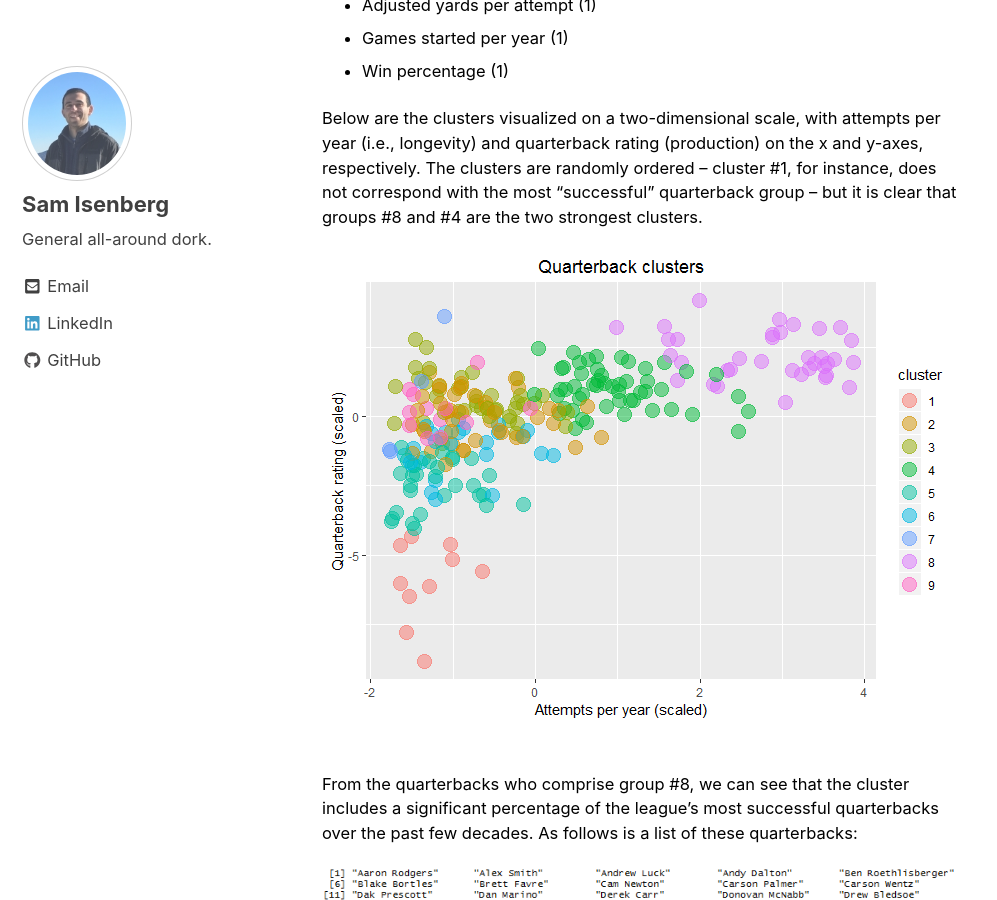
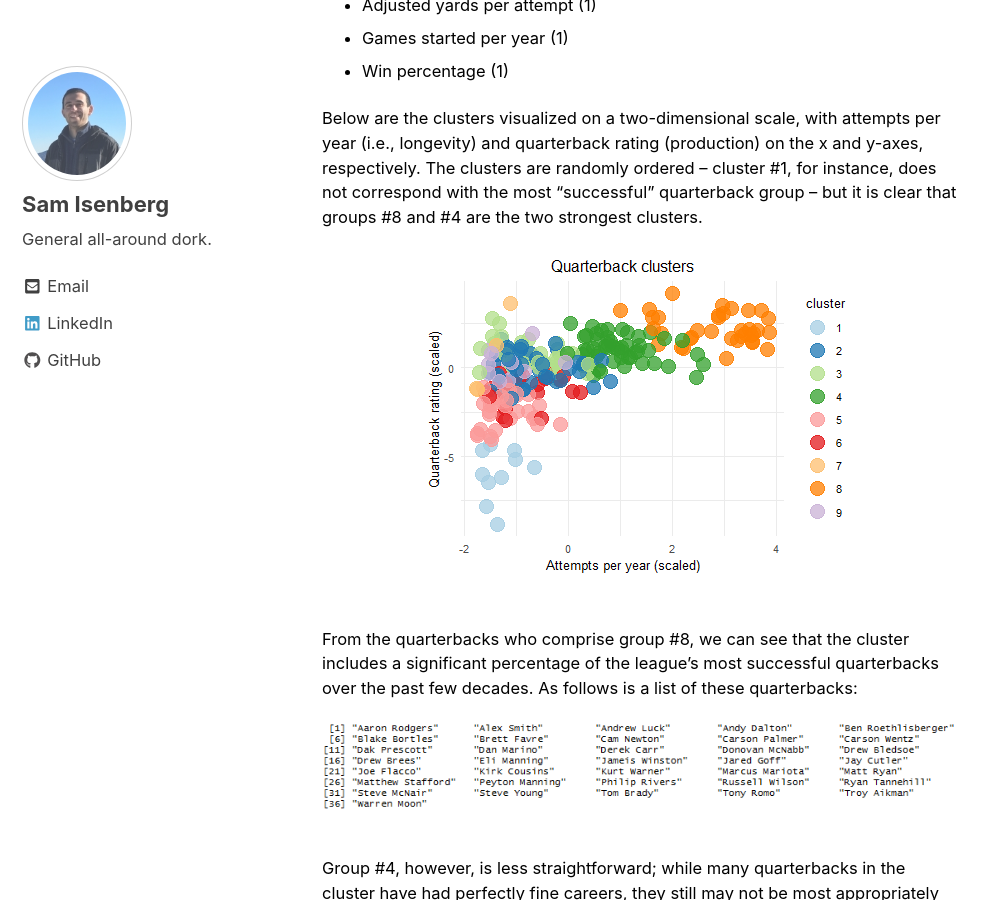
Before and after one commit to saisenberg/saisenberg.github.io, a Jekyll site: the page built from _posts/2018-09-03-nfl_qbs.md, in a window 1280 px wide and 900 px high, scrolled down 1587 px. Shown: the whole window, without its empty margins (0-997 px from the left). Built offline with Jekyll 4.4.1, drawn with Linux system fonts in a browser that asks for light colours; nearby versions of some CDN libraries.

Commit message:
See changelog 0.14

```diff
--- a/CHANGELOG (SI).txt
+++ b/CHANGELOG (SI).txt
@@ -1,4 +1,8 @@
 CHANGELOG
+
+0.14
+- updated quarterbacks folder name
+- updated clustering plot formatting
 
 0.13
 -updated link in qb post
--- a/_posts/2018-09-03-nfl_qbs.md
+++ b/_posts/2018-09-03-nfl_qbs.md
@@ -30,11 +30,11 @@ Ultimately, I settled on **nine** clusters on the following fields. Note that th
 
 Below are the clusters visualized on a two-dimensional scale, with attempts per year (i.e., longevity) and quarterback rating (production) on the x and y-axes, respectively. The clusters are randomly ordered – cluster #1, for instance, does not correspond with the most “successful" quarterback group – but it is clear that groups #8 and #4 are the two strongest clusters.
 
-<center><img src="{{ site.url }}{{ site.baseurl }}/images/nfl_qbs/fig1-qbclusters.png" alt="quarterback cluster scatterplot"></center><br>
+<center><img src="{{ site.url }}{{ site.baseurl }}/images/quarterbacks/fig1-qbclusters.png" alt="quarterback cluster scatterplot"></center><br>
 
 From the quarterbacks who comprise group #8, we can see that the cluster includes a significant percentage of the league’s most successful quarterbacks over the past few decades. As follows is a list of these quarterbacks:
 
-<center><img src="{{ site.url }}{{ site.baseurl }}/images/nfl_qbs/fig2-group8qbs.png" alt="most successful quarterbacks"></center><br>
+<center><img src="{{ site.url }}{{ site.baseurl }}/images/quarterbacks/fig2-group8qbs.png" alt="most successful quarterbacks"></center><br>
 
 Group #4, however, is less straightforward; while many quarterbacks in the cluster have had perfectly fine careers, they still may not be most appropriately categorized as “successful.” For instance, while classifying Tom Brady as a success is easy, doing the same for a quarterback like Sam Bradford, Mark Sanchez, or Matt Schaub – all group #4 quarterbacks with solid but unspectacular careers – is much more difficult. Cluster #4 also includes quarterbacks who, in my opinion, definitely *are* deserving of the “success” label (such as Randall Cunningham or Rich Gannon), as well as other players (including Jake Locker and Tim Couch) who clearly do *not* deserve the title.
 
@@ -59,11 +59,11 @@ Because the response variable was so imbalanced, with a 75/25 quarterback failur
 
 The random forest proved to be quite successful on the oversampled dataset, as the model predicted quarterback outcomes – both authentic and synthetic – with roughly 91% accuracy. Out of 360 total observations, 120 of which were created using *SMOTE*, less than thirty were misclassified. Below is the resulting confusion matrix:
 
-<center><img src="{{ site.url }}{{ site.baseurl }}/images/nfl_qbs/cm-training.png" alt="training confusion matrix"></center><br>
+<center><img src="{{ site.url }}{{ site.baseurl }}/images/quarterbacks/cm-training.png" alt="training confusion matrix"></center><br>
 
 We still, however, have to make sure the model is generalizable to data it has yet to see. Consequently, I excluded 24 quarterbacks from the original training dataset (i.e., the dataset *without* any synthetic observations), and used these quarterbacks to test the fitted random forest. Results are illustrated below:
 
-<center><img src="{{ site.url }}{{ site.baseurl }}/images/nfl_qbs/cm-test.png" alt="test confusion matrix 1"></center><br>
+<center><img src="{{ site.url }}{{ site.baseurl }}/images/quarterbacks/cm-test.png" alt="test confusion matrix 1"></center><br>
 
 The model was still fairly accurate on the test set! As shown above, 20 of the 24 quarterbacks, or 83%, were correctly predicted, which – while less than the 91% accuracy rate of the synthetic set – is still a strong result. (For those curious, the model accurately classified Dak Prescott, Steve McNair, Daunte Culpepper, and Carson Wentz as successes, incorrectly classified Ryan Fitzpatrick and Quincy Carter as successes, and incorrectly classified Joe Flacco and Drew Bledsoe as failures.) The 83% accuracy rate is also significantly higher than the 75% accuracy rate achievable simply by guessing “failure” for every quarterback.
 
@@ -76,17 +76,17 @@ Of the five features used to “grow” the random forest, we can also see which
 
 Perhaps the most important application of the model, however, is observing its response to quarterbacks drafted within the past couple of years. For notable quarterbacks taken in the 2017 and 2018 NFL drafts, I have collected the model’s predictions below, and, rather than simply listing binary success/failure predictions, have instead included all likelihood percentages of success. For purposes of a rough success/failure prediction, I have classified any quarterback with a success likelihood in excess of 55% as a success, any quarterback with a likelihood lower than 45% a failure, and any quarterback with a likelihood between the two as a “toss-up”.
 
-<center><img src="{{ site.url }}{{ site.baseurl }}/images/nfl_qbs/success-failure-tossup-1.png" alt="success likelihood chart 1"></center><br>
+<center><img src="{{ site.url }}{{ site.baseurl }}/images/quarterbacks/success-failure-tossup-1.png" alt="success likelihood chart 1"></center><br>
 
 Interestingly, these results largely appear to follow general consensus. Recent draftees Deshaun Watson, Sam Darnold, and Lamar Jackson are viewed as high-potential players, and players like Nathan Peterman and C.J. Beathard – both of whom already have some (rather dismal) professional experience – are seen as failures. Curiously, DeShone Kizer, who has also struggled in his brief NFL playing time, is projected as a quarterback more likely to succeed than to fail, and 2018 #1 draft pick Baker Mayfield was given the lowest success probability in the bunch – even lower than fourth and fifth-round picks Kyle Lauletta and Peterman, respectively. Also of note is Josh Allen and Mitch Trubisky, two other top picks in the 2018 draft class, both of whom were projected as toss-ups rather than successes.
 
 Before we celebrate a job well done, though, it is important to make sure that our 83% test accuracy was not purely achieved through chance. Re-fitting the model with different training and test datasets might result in different results; what happens when we change our *train_test_split* seed?
 
-<center><img src="{{ site.url }}{{ site.baseurl }}/images/nfl_qbs/cm-test-2.png" alt="test confusion matrix 2"></center><br>
+<center><img src="{{ site.url }}{{ site.baseurl }}/images/quarterbacks/cm-test-2.png" alt="test confusion matrix 2"></center><br>
 
 The results here are weaker than those of the initial test confusion matrix. Less than 67% of this test set’s quarterbacks were correctly predicted, which is below the “no knowledge” rate of 75%. However, the success likelihoods of the recently drafted quarterbacks were fairly stable – more so than the overall accuracy rate. Compare the first set of likelihood results to the second set; although a few quarterbacks’ percentage likelihoods had dramatic changes, virtually all quarterbacks who were originally projected as a strong success or failure keep those same projections:
 
-<center><img src="{{ site.url }}{{ site.baseurl }}/images/nfl_qbs/success-failure-tossup-2.png" alt="success likelihood chart 2"></center><br>
+<center><img src="{{ site.url }}{{ site.baseurl }}/images/quarterbacks/success-failure-tossup-2.png" alt="success likelihood chart 2"></center><br>
 
 Quarterbacks like Mayfield, Peterman, and Beathard, all of whom the model initially predicted to fail, are still projected to do so. Mayfield’s success likelihood increased by eleven percentage points, but he remains firmly in the “failure” category. Conversely, Watson and Sam Darnold still receive two of the highest success likelihoods, although both Kizer and Josh Rosen jump Darnold’s 73.7%.
 
@@ -94,25 +94,25 @@ The above chart, though, only reflects two random train/test splits, and some qu
 
 After ten thousand iterations of random forest training, testing, and predicting, we are left with a series of likelihood distributions – one for each recently drafted quarterback – that provide us with far more certainty regarding the success probabilities for each player. As follows are the mean success likelihoods for each quarterback:
 
-<center><img src="{{ site.url }}{{ site.baseurl }}/images/nfl_qbs/success-failure-tossup-10K.png" alt="success likelihood chart 10,000"></center><br>
+<center><img src="{{ site.url }}{{ site.baseurl }}/images/quarterbacks/success-failure-tossup-10K.png" alt="success likelihood chart 10,000"></center><br>
 
 Note that the quarterbacks’ mean projections are, for the most part, relatively close to their earlier success likelihoods. Deshaun Watson’s mean projection of 75%, for example, is only slightly different than his first two success likelihoods of 75.6% and 78.7%. Lamar Jackson and Cooper Rush, on the other hand, see mean success likelihoods – approximately 57% and 43%, respectively – that are significantly lower than their results from their first two iterations. Therefore, running the model ten thousand times, while time-consuming, was clearly worthwhile, as we would have otherwise come away with very different impressions of certain players.
 
 We can also plot the distributions of each quarterback’s ten thousand success likelihoods, all of which resemble normal distributions. Compare histograms of the distributions for C.J. Beathard and Mitch Trubisky below, both plotted using twenty-five bins on the x-axis:
 
-<center><img src="{{ site.url }}{{ site.baseurl }}/images/nfl_qbs/dist_beathard_trubisky.png" alt="beathard trubisky success distributions"></center><br>
+<center><img src="{{ site.url }}{{ site.baseurl }}/images/quarterbacks/dist_beathard_trubisky.png" alt="beathard trubisky success distributions"></center><br>
 
 Not only does Beathard’s distribution fall much farther to the left than that of Trubisky – which stands to reason, given that Beathard’s mean success likelihood is thirty percentage points lower than Trubisky’s – but Beathard’s histogram is also much narrower. This indicates that the model is far more “certain” about Beathard’s success (or lack thereof) than it is about Trubisky’s. We can also use each distribution’s standard deviation as a numeric measure of model certainty; while Trubisky’s distribution exhibits a standard deviation of 8.2%, Beathard’s is just 4.5%, again indicating the differences in model certainty surrounding each player.
 
 Below, I’ve plotted every quarterback’s average success likelihood against the variability in their respective projects:
 
-<center><img src="{{ site.url }}{{ site.baseurl }}/images/nfl_qbs/mean_projection_vs_variability.png" alt="qb projections against variability"></center><br>
+<center><img src="{{ site.url }}{{ site.baseurl }}/images/quarterbacks/mean_projection_vs_variability.png" alt="qb projections against variability"></center><br>
 
 We can see that quarterbacks with mean projections close to 50% - such as Trubisky and Rush – are also those with the most variable projections. On the other hand, quarterbacks closer to either end of the success/failure spectrum tend to have tighter prediction windows.
 
 Lastly, it is crucial to remember that mean success likelihood is only one method by which to measure model predictions – and there may be better ways to do so. Rather than using quarterbacks’ average projections to categorize them as successes, failures, or toss-ups, we can instead group each player’s results into ten-percentage-point bins, and examine what *percentage* of outcomes fell into each bin.
 
-<center><img src="{{ site.url }}{{ site.baseurl }}/images/nfl_qbs/5bins.png" alt="qb success bin results"></center>
+<center><img src="{{ site.url }}{{ site.baseurl }}/images/quarterbacks/5bins.png" alt="qb success bin results"></center>
 
 <small><small><center>To view full-size image, right-click and select "Open image in new tab."</center></small></small>
 
```
Also changed, not shown: other parts of _posts/2018-09-03-nfl_qbs.md (+1 -1 lines), images/nfl_qbs/fig1-qbclusters.png (deleted), images/quarterbacks/5bins-heatmap.png (renamed from images/nfl_qbs/5bins-heatmap.png), images/quarterbacks/5bins.png (renamed from images/nfl_qbs/5bins.png), images/quarterbacks/cm-test-2.png (renamed from images/nfl_qbs/cm-test-2.png), images/quarterbacks/cm-test.png (renamed from images/nfl_qbs/cm-test.png), images/quarterbacks/cm-training.png (renamed from images/nfl_qbs/cm-training.png), images/quarterbacks/dist_beathard_trubisky.png (renamed from images/nfl_qbs/dist_beathard_trubisky.png), images/quarterbacks/fig1-qbclusters.png (added), images/quarterbacks/fig2-group8qbs.png (renamed from images/nfl_qbs/fig2-group8qbs.png), images/quarterbacks/mean_projection_vs_variability.png (renamed from images/nfl_qbs/mean_projection_vs_variability.png), images/quarterbacks/success-failure-tossup-1.png (renamed from images/nfl_qbs/success-failure-tossup-1.png), images/quarterbacks/success-failure-tossup-10K.png (renamed from images/nfl_qbs/success-failure-tossup-10K.png), images/quarterbacks/success-failure-tossup-2.png (renamed from images/nfl_qbs/success-failure-tossup-2.png).
